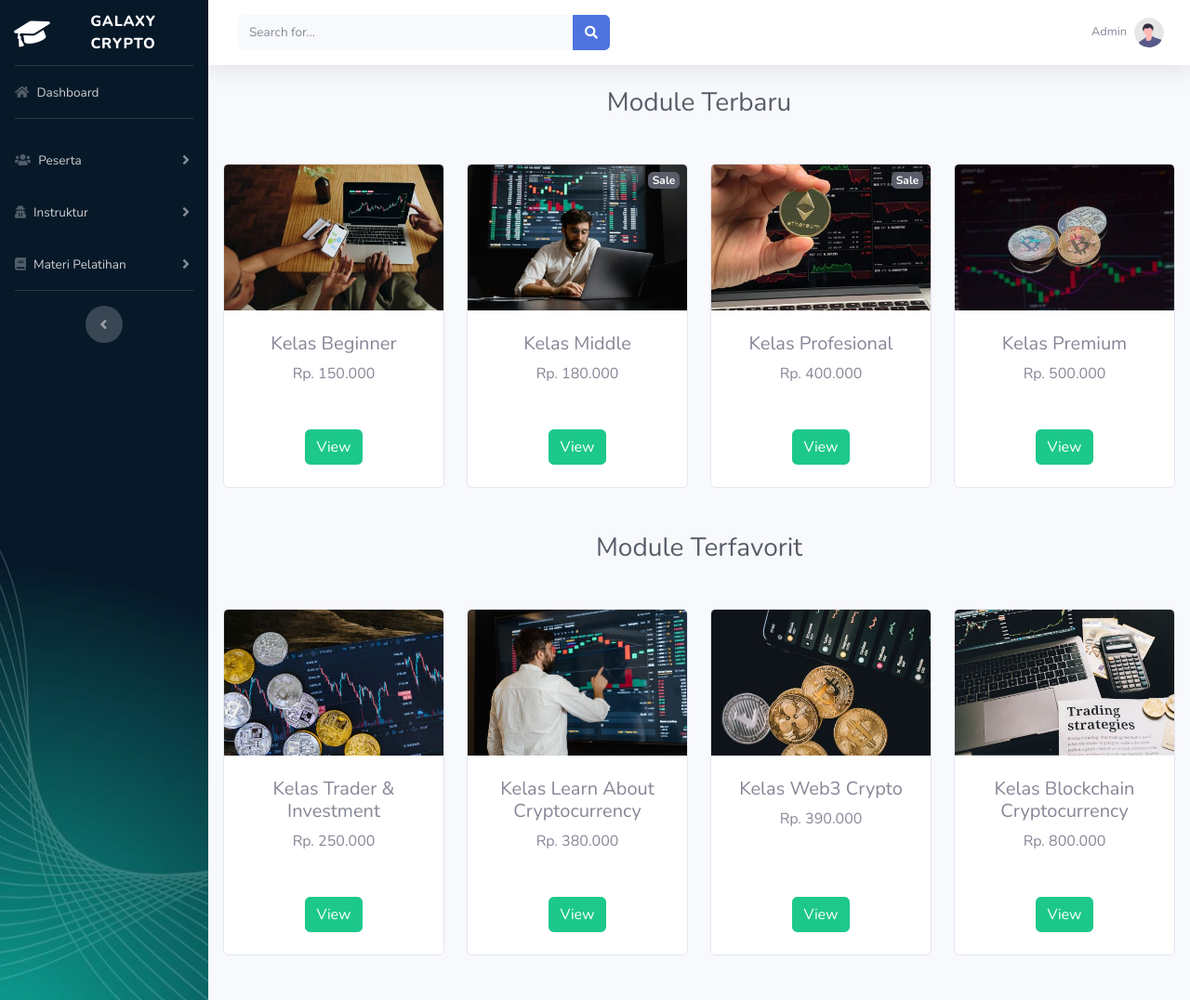
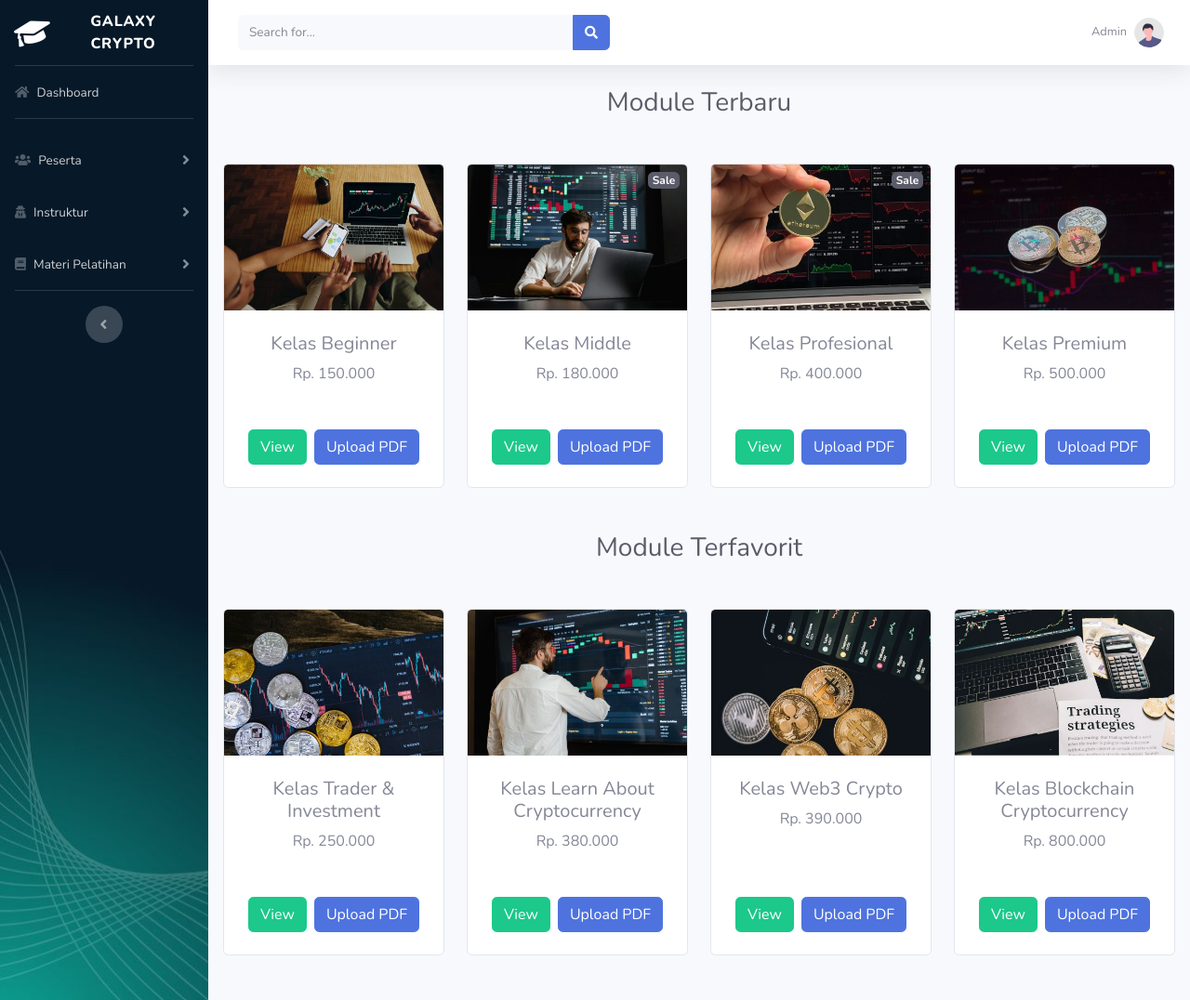
Before and after one commit to aribisma13/galaxy-crypto, a PHP site: page /module_terbaru.php in a window 1280 px wide. Shown: the whole page at 93% size. Run offline with PHP 8.4, Linux system fonts and the light colour scheme.

Commit message:
second commit

```diff
--- a/module_terbaru.php
+++ b/module_terbaru.php
@@ -207,8 +207,12 @@
                                 </div>
                                 <!-- Product actions -->
                                 <div class="card-footer p-4 pt-0 border-top-0 bg-transparent">
-                                    <div class="text-center">
-                                        <button class="btn btn-success" data-toggle="modal" data-target="#productModal1">View</button>
+                                    <div class="d-flex justify-content-center align-items-center">
+                                        <button class="btn btn-success mr-2" data-toggle="modal" data-target="#productModal1">View</button>
+                                        <form action="upload_pdf.php" method="post" enctype="multipart/form-data">
+                                            <input type="file" name="pdf_file" accept="application/pdf" style="display:none;" onchange="this.form.submit();" id="uploadPdf1">
+                                            <label for="uploadPdf1" class="btn btn-primary m-0">Upload PDF</label>
+                                        </form>
                                     </div>
                                 </div>
                             </div>
@@ -225,8 +229,12 @@
                                     </div>
                                 </div>
                                 <div class="card-footer p-4 pt-0 border-top-0 bg-transparent">
-                                    <div class="text-center">
-                                        <button class="btn btn-success mt-auto" data-toggle="modal" data-target="#productModal2">View</button>
+                                    <div class="d-flex justify-content-center align-items-center">
+                                        <button class="btn btn-success mr-2" data-toggle="modal" data-target="#productModal2">View</button>
+                                        <form action="upload_pdf.php" method="post" enctype="multipart/form-data">
+                                            <input type="file" name="pdf_file" accept="application/pdf" style="display:none;" onchange="this.form.submit();" id="uploadPdf2">
+                                            <label for="uploadPdf2" class="btn btn-primary m-0">Upload PDF</label>
+                                        </form>
                                     </div>
                                 </div>
                             </div>
@@ -244,8 +252,12 @@
                                     </div>
                                 </div>
                                 <div class="card-footer p-4 pt-0 border-top-0 bg-transparent">
-                                    <div class="text-center">
-                                        <button class="btn btn-success mt-auto" data-toggle="modal" data-target="#productModal3">View</button>
+                                    <div class="d-flex justify-content-center align-items-center">
+                                        <button class="btn btn-success mr-2" data-toggle="modal" data-target="#productModal3">View</button>
+                                        <form action="upload_pdf.php" method="post" enctype="multipart/form-data">
+                                            <input type="file" name="pdf_file" accept="application/pdf" style="display:none;" onchange="this.form.submit();" id="uploadPdf3">
+                                            <label for="uploadPdf3" class="btn btn-primary m-0">Upload PDF</label>
+                                        </form>
                                     </div>
                                 </div>
                             </div>
@@ -261,8 +273,12 @@
                                     </div>
                                 </div>
                                 <div class="card-footer p-4 pt-0 border-top-0 bg-transparent">
-                                    <div class="text-center">
-                                        <button class="btn btn-success mt-auto" data-toggle="modal" data-target="#productModal4">View</button>
+                                    <div class="d-flex justify-content-center align-items-center">
+                                        <button class="btn btn-success mr-2" data-toggle="modal" data-target="#productModal4">View</button>
+                                        <form action="upload_pdf.php" method="post" enctype="multipart/form-data">
+                                            <input type="file" name="pdf_file" accept="application/pdf" style="display:none;" onchange="this.form.submit();" id="uploadPdf4">
+                                            <label for="uploadPdf4" class="btn btn-primary m-0">Upload PDF</label>
+                                        </form>
                                     </div>
                                 </div>
                             </div>
@@ -375,7 +391,7 @@
                             </div>
                             <div class="modal-body">
                                 <img src="assets/img/bg-module-4.jpg" class="img-fluid" alt="Kelas Premium" />
-                                <h5>Harga: Rp. 400.000</h5>
+                                <h5>Harga: Rp. 500.000</h5>
                                 <p>Deskripsi:
                                 <p>Kelas premium ini menawarkan pengetahuan mendalam tentang trading cryptocurrency dan teknik analisis lanjutan. Peserta akan belajar tentang penggunaan alat analisis teknis, manajemen portofolio, dan strategi trading yang lebih kompleks. Kelas ini dirancang khusus untuk trader yang ingin mengambil langkah serius dalam investasi crypto.</p>
                                 <P>Keuntungan:</P>
@@ -411,8 +427,12 @@
                                 </div>
                                 <!-- Product actions -->
                                 <div class="card-footer p-4 pt-0 border-top-0 bg-transparent">
-                                    <div class="text-center">
-                                        <button class="btn btn-success" data-toggle="modal" data-target="#productModal5">View</button>
+                                    <div class="d-flex justify-content-center align-items-center">
+                                        <button class="btn btn-success mr-2" data-toggle="modal" data-target="#productModal5">View</button>
+                                        <form action="upload_pdf.php" method="post" enctype="multipart/form-data">
+                                            <input type="file" name="pdf_file" accept="application/pdf" style="display:none;" onchange="this.form.submit();" id="uploadPdf5">
+                                            <label for="uploadPdf5" class="btn btn-primary m-0">Upload PDF</label>
+                                        </form>
                                     </div>
                                 </div>
                             </div>
@@ -429,8 +449,12 @@
                                     </div>
                                 </div>
                                 <div class="card-footer p-4 pt-0 border-top-0 bg-transparent">
-                                    <div class="text-center">
-                                        <button class="btn btn-success mt-auto" data-toggle="modal" data-target="#productModal6">View</button>
+                                    <div class="d-flex justify-content-center align-items-center">
+                                        <button class="btn btn-success mr-2" data-toggle="modal" data-target="#productModal6">View</button>
+                                        <form action="upload_pdf.php" method="post" enctype="multipart/form-data">
+                                            <input type="file" name="pdf_file" accept="application/pdf" style="display:none;" onchange="this.form.submit();" id="uploadPdf6">
+                                            <label for="uploadPdf6" class="btn btn-primary m-0">Upload PDF</label>
+                                        </form>
                                     </div>
                                 </div>
                             </div>
@@ -448,8 +472,12 @@
                                     </div>
                                 </div>
                                 <div class="card-footer p-4 pt-0 border-top-0 bg-transparent">
-                                    <div class="text-center">
-                                        <button class="btn btn-success mt-auto" data-toggle="modal" data-target="#productModal7">View</button>
+                                   <div class="d-flex justify-content-center align-items-center">
+                                        <button class="btn btn-success mr-2" data-toggle="modal" data-target="#productModal7">View</button>
+                                        <form action="upload_pdf.php" method="post" enctype="multipart/form-data">
+                                            <input type="file" name="pdf_file" accept="application/pdf" style="display:none;" onchange="this.form.submit();" id="uploadPdf5">
+                                            <label for="uploadPdf5" class="btn btn-primary m-0">Upload PDF</label>
+                                        </form>
                                     </div>
                                 </div>
                             </div>
@@ -465,8 +493,12 @@
                                     </div>
                                 </div>
                                 <div class="card-footer p-4 pt-0 border-top-0 bg-transparent">
-                                    <div class="text-center">
-                                        <button class="btn btn-success mt-auto" data-toggle="modal" data-target="#productModal8">View</button>
+                                    <div class="d-flex justify-content-center align-items-center">
+                                        <button class="btn btn-success mr-2" data-toggle="modal" data-target="#productModal8">View</button>
+                                        <form action="upload_pdf.php" method="post" enctype="multipart/form-data">
+                                            <input type="file" name="pdf_file" accept="application/pdf" style="display:none;" onchange="this.form.submit();" id="uploadPdf5">
+                                            <label for="uploadPdf5" class="btn btn-primary m-0">Upload PDF</label>
+                                        </form>
                                     </div>
                                 </div>
                             </div>
```
Lines whose indentation alone changed are shown as unchanged.
